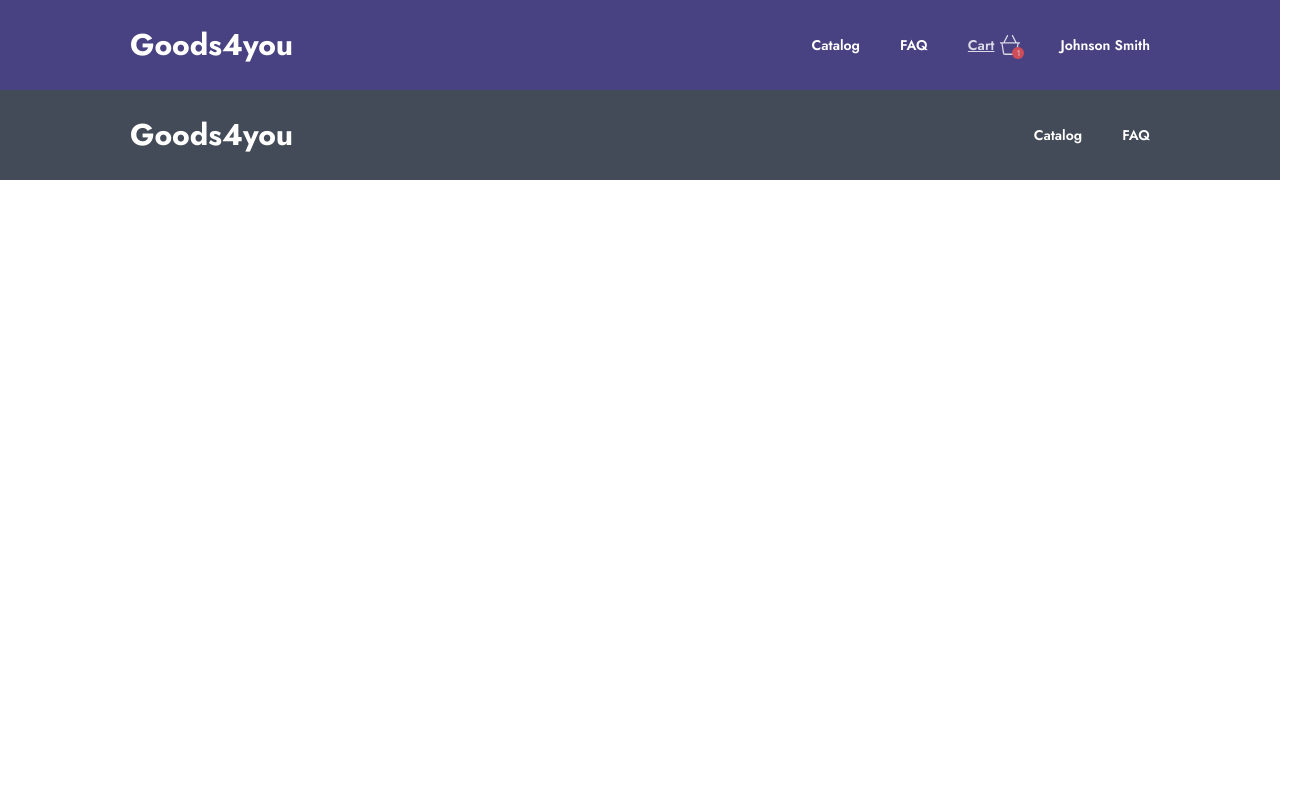
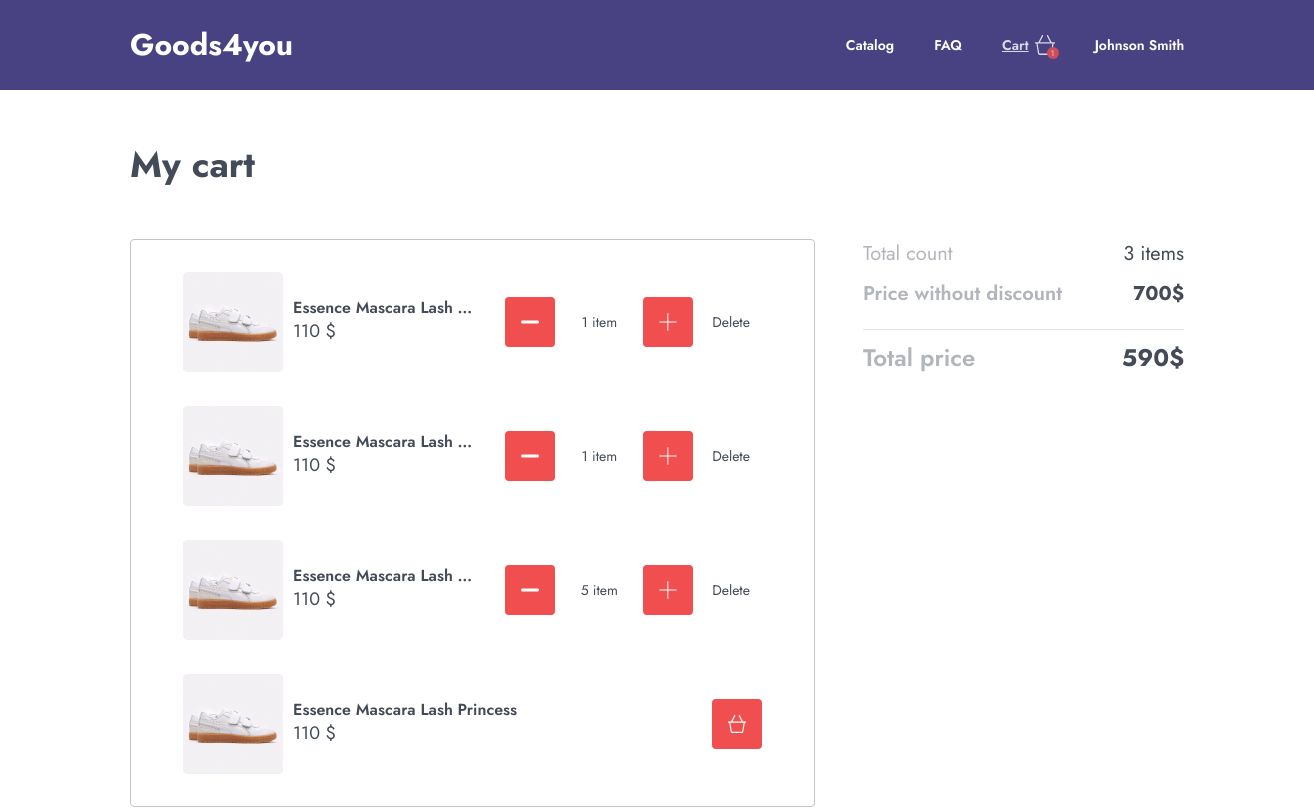
Before and after one commit to nikolay-js/goods4you, a React (Vite) app: page /cart in a window 1280 px wide. Shown: the top 809 px of the page, 1314 px wide, since content can reach past the window. Built offline with nearby package versions, Linux system fonts and the light colour scheme.

Commit message:
added cart page

```diff
--- a/src/App.tsx
+++ b/src/App.tsx
@@ -3,6 +3,7 @@ import { BrowserRouter as Router, Routes, Route } from "react-router-dom";
 import Navbar from './components/navbar/Navbar';
 import Home from "./pages/Home";
 import Product from "./pages/Product";
+import Cart from "./pages/Cart";
 
 import './styles/index.css'
 
@@ -14,6 +15,7 @@ function App() {
 				<Routes>
 					<Route path="/" element={<Home />} />
 					<Route path="/product/11" element={<Product />} />
+					<Route path="/cart" element={<Cart />} />
 				</Routes>
 				<Navbar key="footer" footer />
       </Router>
--- /dev/null
+++ b/src/components/cart-item/CartItem.tsx
@@ -0,0 +1,39 @@
+import { NavLink } from 'react-router-dom';
+import Button from '../ui-kit/button/Button';
+import { IProduct } from '../../types';
+
+import './style.css';
+
+const CartItem: React.FC<IProduct> = ({ title, img, id, price, quantity }) => (
+  <li className="cart-item">
+    <figure className="cart-item__content">
+      <img src={img} alt={title} />
+      <figcaption className="cart-item__img-caption">
+        <NavLink to={`/product/${id}`} className="cart-item__title">
+          <h4 className="cart-item__text">{title}</h4>
+          <p className="cart-item__price">{price} $</p>
+        </NavLink>
+      </figcaption>
+    </figure>
+    {quantity ? (
+      <div className="cart-item__control">
+        <div className="cart-item__added-control">
+          <Button type="button" className="cart-item__btn">
+            <img src="src/assets/icons/-.svg" alt="- button" />
+          </Button>
+          <div className="cart-item__quantity">{quantity} item</div>
+          <Button type="button" className="cart-item__btn">
+            <img src="src/assets/icons/+.svg" alt="+ button" />
+          </Button>
+        </div>
+        <a className="cart-item__delete-btn" area-lable="Delete button">Delete</a>
+      </div>
+    ) : (
+        <button type="button" className="btn cart-item__btn cart-item__cart-btn">
+          <img src="src/assets/icons/cart.svg" alt="Add to cart button" />
+        </button>
+      )}
+  </li>
+);
+
+export default CartItem;
--- /dev/null
+++ b/src/components/cart-item/style.css
@@ -0,0 +1,112 @@
+.cart-item {
+  display: flex;
+  justify-content: space-between;
+  align-items: center;
+  column-gap: 24px;
+  max-width: 696px;
+  height: 124px;
+  padding: 12px;
+  border-radius: 4px;
+	transition: background-color 0.2s ease-in;
+}
+
+.cart-item:hover {
+  background-color: #f6f6f6;
+}
+
+.cart-item__content {
+  display: flex;
+  align-items: center;
+  column-gap: 10px;
+  max-width: 362px;
+  color: var(--product-card-text);
+}
+
+.cart-item__content img {
+  border-radius: 4px;
+}
+
+.cart-item__img-caption {
+  overflow: hidden;
+  display: flex;
+  flex-direction: column;
+}
+
+.cart-item__title {
+  display: flex;
+  flex: 1 2 auto;
+  flex-direction: column;
+  min-width: 0;
+  height: 50px;
+}
+
+.cart-item__text {
+  white-space: nowrap;
+  overflow: hidden;
+  text-overflow: ellipsis;
+  font-weight: 600;
+  font-size: 16px;
+  line-height: 137%;
+}
+
+.cart-item__text:hover {
+  text-decoration: underline;
+}
+
+.cart-item__price {
+  font-weight: 400;
+  font-size: 18px;
+  line-height: 144%;
+}
+
+.cart-item__control {
+  display: flex;
+  justify-content: start;
+  align-items: center;
+  padding-right: 12px;
+  width: 286px;
+  height: 50px;
+}
+
+.cart-item__added-control {
+  display: flex;
+  justify-content: space-between;
+  align-items: center;
+  width: 188px;
+}
+
+.cart-item__control .cart-item__btn img {
+  height: 18px;
+  width: 18px;
+}
+
+.cart-item__quantity {
+  font-weight: 400;
+  font-size: 14px;
+  color: var(--product-card-text);
+}
+
+button.cart-item__btn {
+  padding: 16px;
+  height: 50px;
+  width: 50px;
+}
+
+.cart-item__cart-btn,
+.cart-item__delete-btn {
+  margin-left: auto;
+}
+
+.cart-item__delete-btn {
+  font-weight: 400;
+  font-size: 14px;
+  line-height: 143%;
+  color: var(--product-card-text);
+}
+
+.cart-item__delete-btn:hover {
+  text-decoration: underline;
+  text-decoration-skip-ink: none;
+  color: var(--grey);
+  cursor: pointer;
+}
--- /dev/null
+++ b/src/pages/Cart.tsx
@@ -0,0 +1,77 @@
+import CartItem from "../components/cart-item/CartItem";
+
+const mockedCartItems = [
+	{
+		id: 0,
+		title: 'Essence Mascara Lash Princess',
+		img: 'src/assets/img/cart-item.png',
+		price: 110,
+		quantity: 1,
+	},
+	{
+		id: 1,
+		title: 'Essence Mascara Lash Princess',
+		img: 'src/assets/img/cart-item.png',
+		price: 110,
+		quantity: 1,
+	},
+	{
+		id: 2,
+		title: 'Essence Mascara Lash Princess',
+		img: 'src/assets/img/cart-item.png',
+		price: 110,
+		quantity: 5,
+	},
+	{
+		id: 3,
+		title: 'Essence Mascara Lash Princess',
+		img: 'src/assets/img/cart-item.png',
+		price: 110,
+	},
+];
+
+const Cart: React.FC = () => {
+  return (
+    <main className="section">
+      <div className="container">
+        <div className="cart-page">
+          <h2 className="title-1">My cart</h2>
+          <div className="cart-page__content">
+            <ul className="cart-page__items">
+              {mockedCartItems.map((cartItem, id) => { // TODO: change to products from api
+                return (
+                  <CartItem
+                    key={id}
+                    title={cartItem.title}
+                    img={cartItem.img}
+                    price={cartItem.price}
+                    quantity={cartItem.quantity}
+                    id={11} // TODO: change
+                  />
+                );
+              })}
+            </ul>
+            <div className="cart-page__total">
+              <div className="total__common">
+                <div className="total__common-item">
+                  <div className="common-item__count">Total count</div>
+                  <div className="common-item__count-value">3 items</div>
+                </div>
+                <div className="total__common-item">
+                  <div className="common-item__price">Price without discount</div>
+                  <div className="common-item__price-value">700$</div>
+                </div>
+              </div>
+              <div className="total__item">
+                <div className="total__item-price">Total price</div>
+                <div className="total__item-value">590$</div>
+              </div>
+            </div>
+          </div>
+        </div>
+      </div>
+    </main>
+  );
+}
+
+export default Cart;
--- a/src/styles/index.css
+++ b/src/styles/index.css
@@ -10,6 +10,7 @@
 	--white: #fff;
 	--grey: #444b58;
 	--lightgrey: #646464;
+	--palegrey: #b2b5bb;
 
 	/* Nav */
 	--nav-bg: var(--primary);
@@ -28,7 +29,9 @@
 
 	--footer-bg: var(--grey);
 
-	--product-page-text: var(--lightgrey)
+	--product-page-text: var(--lightgrey);
+
+	--cart-page-text: var(--palegrey);
 }
 
 html,
@@ -183,7 +186,7 @@ details[open] summary {
 	width: 620px;
 	height: 86px;
 	border-radius: 6px;
-	background-color: rgba(0, 0, 0, 0.04);;
+	background-color: rgba(0, 0, 0, 0.04);
 }
 
 .product-page__btn {
@@ -232,4 +235,89 @@ details[open] summary {
 	line-height: 150%;
 	color:  var(--grey);
 }
-/*  */
+
+/* Cart page */
+
+.cart-page {
+	display: flex;
+	flex-direction: column;
+	row-gap: 48px;
+}
+
+.cart-page__content {
+	display: flex;
+	column-gap: 48px;
+}
+
+.cart-page__items {
+	display: flex;
+	flex-direction: column;
+	row-gap: 10px;
+	padding: 20px 40px;
+	border: 1px solid #c4c4c4;
+	border-radius: 4px;
+}
+
+.cart-page__total {
+	display: flex;
+	flex-direction: column;
+	row-gap: 10px;
+	width: 356px;
+	height: 135px;
+}
+
+.total__common {
+	display: flex;
+	flex-direction: column;
+	row-gap: 10px;
+	padding-bottom: 20px;
+	border-bottom: 1px solid #e5e5e5;
+}
+
+.total__common-item,
+.total__item {
+	display: flex;
+	justify-content: space-between;
+}
+
+.common-item__count {
+	font-weight: 400;
+	font-size: 20px;
+	line-height: 150%;
+	color: var(--cart-page-text);
+}
+
+.common-item__count-value {
+	font-weight: 400;
+	font-size: 20px;
+	line-height: 150%;
+	color: var(--grey);
+}
+
+.common-item__price {
+	font-weight: 600;
+	font-size: 20px;
+	line-height: 150%;
+	color: var(--cart-page-text);
+}
+
+.common-item__price-value {
+	font-weight: 700;
+	font-size: 20px;
+	line-height: 150%;
+	color: var(--grey);
+}
+
+.total__item-price {
+	font-weight: 600;
+	font-size: 24px;
+	line-height: 150%;
+	color: var(--cart-page-text);
+}
+
+.total__item-value {
+	font-weight: 700;
+	font-size: 24px;
+	line-height: 150%;
+	color: var(--grey);
+}
```
Also changed, not shown: src/assets/img/cart-item.png (added).
